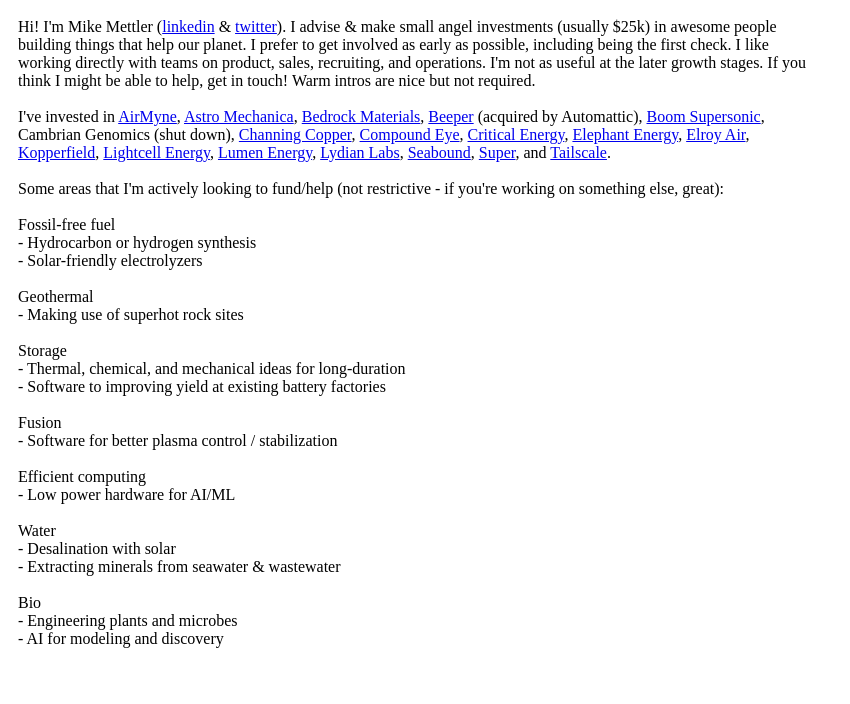
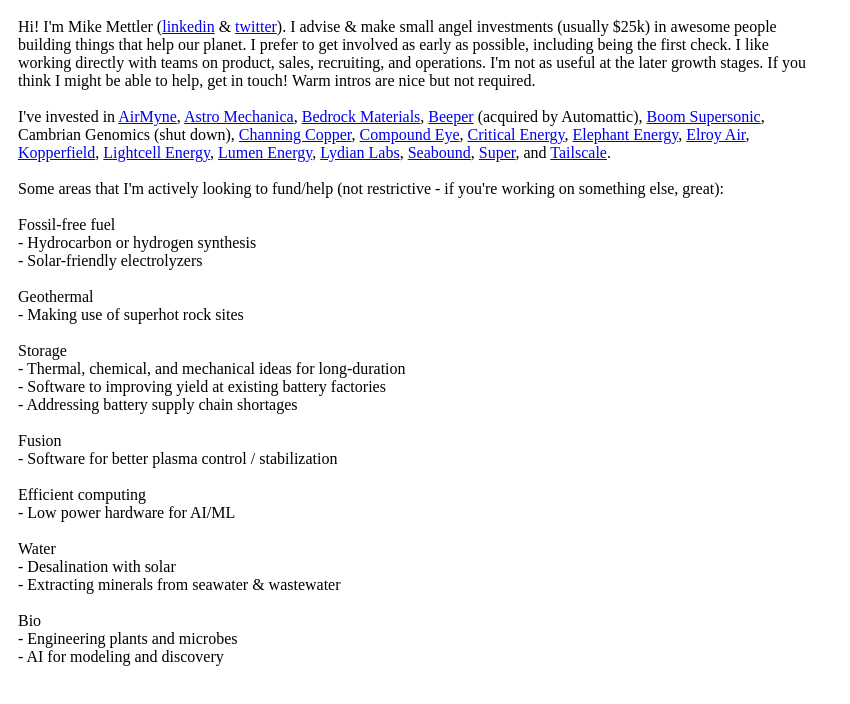
Before and after one commit to mettler/1d, a plain HTML site: page index.html in a window 1280 px wide. Shown: the whole page, without its empty margins (0-850 px from the left). Drawn offline with Linux system fonts and the light colour scheme.

Commit message:
Update index.html

```diff
--- a/index.html
+++ b/index.html
@@ -56,6 +56,7 @@
 <p>Storage</p>
 <p>- Thermal, chemical, and mechanical ideas for long-duration</p>
 <p>- Software to improving yield at existing battery factories</p>
+<p>- Addressing battery supply chain shortages</p>
 <br />
 <p>Fusion</p>
 <p>- Software for better plasma control / stabilization</p>
```
